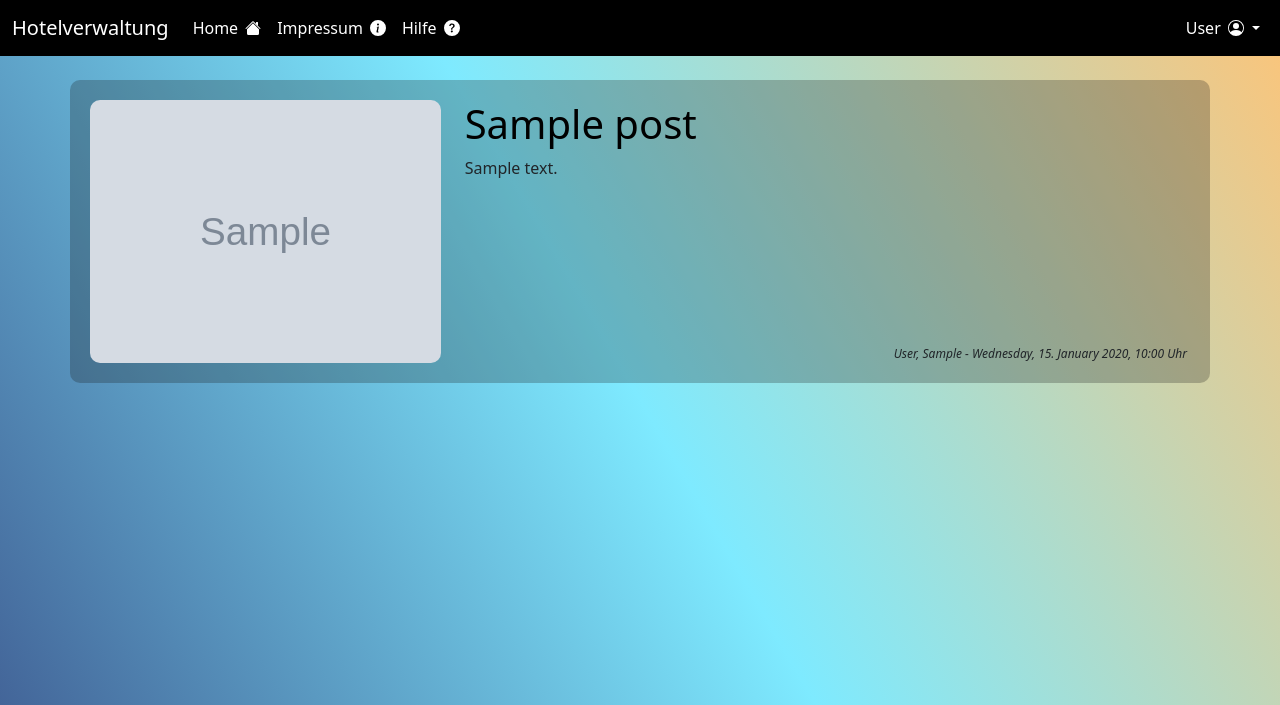
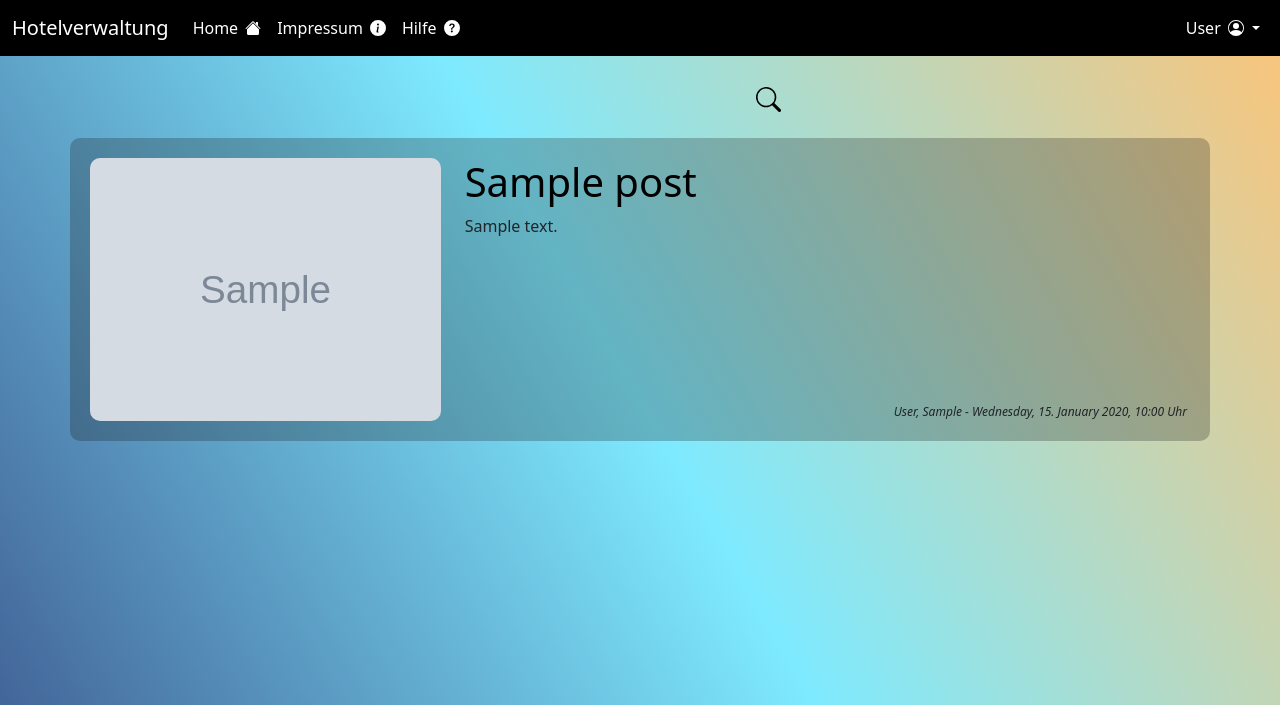
Before and after one commit to YusTheYokai/hotelverwaltung, a PHP site: page / in a window 1280 px wide. Shown: the top 705 px of the page. Run offline with PHP 8.4, Linux system fonts and the light colour scheme; tables that the repository leaves empty hold one stand-in row (values such as "Sample post"); grey boxes marked "Sample" are stand-in pictures.

Commit message:
34: News-Post Filter

```diff
--- a/css/index.css
+++ b/css/index.css
@@ -1,7 +1,49 @@
-#addNewsPostButton {
-    top: 10vh;
-    margin-top: 10vh;
-    left: 50%;
-    transform: translateX(-50%);
+#actions {
+    display: inline-flex;
+    justify-content: space-evenly;
+    width: 100%;
+    top: 80px;
+    margin-top: 80px;
     z-index: 1;
 }
+
+#actions > div {
+    display: flex;
+}
+
+#filterInput {
+    border-top-right-radius: 0;
+    border-bottom-right-radius: 0;
+
+            transition: opacity 0.5s ease-in-out, box-shadow .15s ease-in-out;
+         -o-transition: opacity 0.5s ease-in-out, box-shadow .15s ease-in-out;
+        -ms-transition: opacity 0.5s ease-in-out, box-shadow .15s ease-in-out;
+    -webkit-transition: opacity 0.5s ease-in-out, box-shadow .15s ease-in-out;
+}
+
+.hidden {
+    opacity: 0;
+}
+
+#filterButton {
+            transition: background-color 0.5s ease-in-out, border 0.5s ease-in-out;
+         -o-transition: background-color 0.5s ease-in-out, border 0.5s ease-in-out;
+        -ms-transition: background-color 0.5s ease-in-out, border 0.5s ease-in-out;
+    -webkit-transition: background-color 0.5s ease-in-out, border 0.5s ease-in-out;
+}
+
+.inputShown {
+    background-color: var(--primary) !important;
+    border-top-right-radius: 0.25rem;
+    border-bottom-right-radius: 0.25rem;
+    border-left: 1px solid gray;
+}
+
+.inputShown:hover {
+    filter: none;
+    box-shadow: 3px 3px 9px 3px rgba(128, 128, 128, 0.5) !important;
+}
+
+.inputShown > img {
+    filter: invert(100%) sepia(3%) saturate(91%) hue-rotate(11deg) brightness(116%) contrast(100%);
+}
--- a/css/theme.css
+++ b/css/theme.css
@@ -4,7 +4,7 @@
     --overlay-background-color: rgba(20, 20, 20, 0.25);
     --dialog-background-color: rgb(49, 49, 49);
 
-    --primary: black;
+    --primary: #111;
     --secondary: gray;
 }
 
--- a/index.php
+++ b/index.php
@@ -13,9 +13,15 @@
         }
     }
 
+    $filter = "%";
+    if (isset($_GET["filter"]) && !empty($_GET["filter"])) {
+        $filter = "%" . htmlspecialchars_decode($_GET["filter"]) . "%";
+    }
+
     // Laden aller News-Posts aus der Datenbank.
-    $selectAllQuery = "SELECT TITLE, CONTENT, PICTURE, CREATION_TIME, FIRST_NAME, LAST_NAME, USERNAME FROM news_post JOIN user ON (news_post.USER_ID = user.ID) ORDER BY CREATION_TIME DESC;";
+    $selectAllQuery = "SELECT TITLE, CONTENT, PICTURE, CREATION_TIME, FIRST_NAME, LAST_NAME, USERNAME FROM news_post JOIN user ON (news_post.USER_ID = user.ID) WHERE TITLE LIKE ? OR CONTENT LIKE ? ORDER BY CREATION_TIME DESC;";
     $selectAllStatement = $db->prepare($selectAllQuery);
+    $selectAllStatement->bind_param("ss", $filter, $filter);
     $selectAllStatement->execute();
     $selectAllStatement->bind_result($title, $content, $picture, $creationTime, $firstName, $lastName, $username);
 ?>
@@ -32,14 +38,31 @@
         <link href="/css/newsPost.css" rel="stylesheet">
     </head>
     <body>
-        <?php include "menubar.php";?>
         <?php
+            include "menubar.php";
             if (isAdmin()) {
-                include "index/createNewsPostButton.php";
                 include "index/newsPostDialog.php";
             }
         ?>
-        <div style="margin-top: <?=isAdmin() ? '20' : '80'?>px;">
+        <div id="actions" class="position-sticky">
+            <?php
+                if (isAdmin()) {
+                    include "index/createNewsPostButton.php";
+                }
+            ?>
+            <div>
+                <input type="text" id="filterInput" class="input-text form-control hidden" placeholder="Filter" />
+                <button id="filterButton" class="table-icon-button">
+                    <img src="/icon/search.svg" alt="Such-Icon" title="Filtern" />
+                </button>
+                <?php
+                    if (isset($_GET["filter"])) {
+                        include "index/resetFilterButton.php";
+                    }
+                ?>
+            </div>
+        </div>
+        <div style="margin-top: 20px;">
             <?php
                 while ($selectAllStatement->fetch()) {
                     include "entities/newsPost.php";
@@ -47,5 +70,43 @@
             ?>
         </div>
         <script src="https://cdn.jsdelivr.net/npm/bootstrap@5.1.3/dist/js/bootstrap.bundle.min.js" integrity="sha384-ka7Sk0Gln4gmtz2MlQnikT1wXgYsOg+OMhuP+IlRH9sENBO0LRn5q+8nbTov4+1p" crossorigin="anonymous"></script>
+
+        <script>
+            let filterButton = document.getElementById("filterButton");
+            let filterInput =  document.getElementById("filterInput");
+
+            // Dem Filterbutton einen Klick-Listener hinzufügen, damit das Eingabefeld angezeigt wird
+            filterButton.addEventListener("click", showInput);
+            // Dem Eingabefeld für das Filtern einen Listener für das keypress Event hinzufügen.
+            filterInput.addEventListener("keypress", filterOnEnter);
+
+            function showInput(e) {
+                filterButton.classList.add("inputShown")
+                // Den Listener für das Anzeigen des Eingabefeldes entfernen.
+                filterButton.removeEventListener("click", showInput);
+                // Den Listener für das Filtern hinzufügen.
+                filterButton.addEventListener("click", filter);
+
+                filterInput.classList.remove("hidden");
+                filterInput.focus();
+            }
+
+            /**
+             * Setzt den URL-Parameter filter, wenn Enter gedrückt wurde.
+             */
+            function filterOnEnter(e) {
+                // 13 = Enter
+                if (e.keyCode === 13) {
+                    filter();
+                }
+            }
+
+            /**
+             * URL-Parameter mit dem Eingabetext setzen
+             */
+            function filter() {
+                location.href = "?filter=" + filterInput.value;
+            }
+        </script>
     </body>
 </html>
--- /dev/null
+++ b/index/resetFilterButton.php
@@ -0,0 +1,3 @@
+<button id="resetFilterbutton" class="table-icon-button" onclick="location.href = '/'">
+    <img src="/icon/x-lg.svg" alt="X-Icon" title="Filter löschen" />
+</button>
```
Also changed, not shown: index/createNewsPostButton.php (+6 -5 lines), icon/search.svg (added), icon/x-lg.svg (added).
